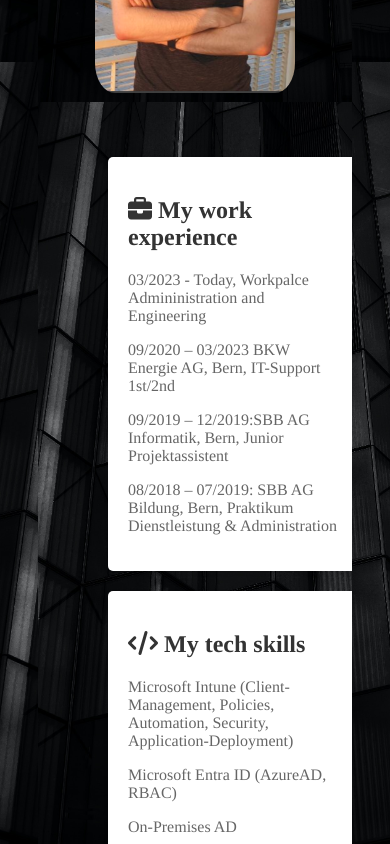
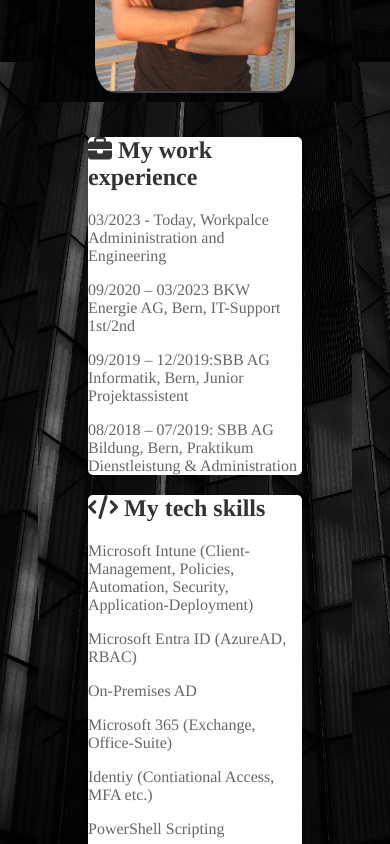
Before and after one commit to CarloRoethlisberger/MyPortfoliopage, an Angular app: page / in a window 390 px wide. Shown: the part 780-1624 px from the top of the page. Built offline with nearby package versions, Linux system fonts and the light colour scheme.

Commit message:
some other changes to the ducking media query

```diff
--- a/src/app/app.component.css
+++ b/src/app/app.component.css
@@ -249,6 +249,8 @@
 
             .container {
                 width: 100%; /* Make the container full width on smaller screens */
+                margin: 0px;
+                padding: 0px;
 
             }
 
@@ -258,8 +260,9 @@
 
             .project {
                 width: 100%; /* Make the project box full width on smaller screens */
+                margin: 0px;
+                padding: 0px;
 
-                box-shadow: 0 2px 5px rgba(0, 0, 0, 0.1);
             }
 
 
```
Also changed, not shown: 3 other files (tests, documents, lock files or other folders).
